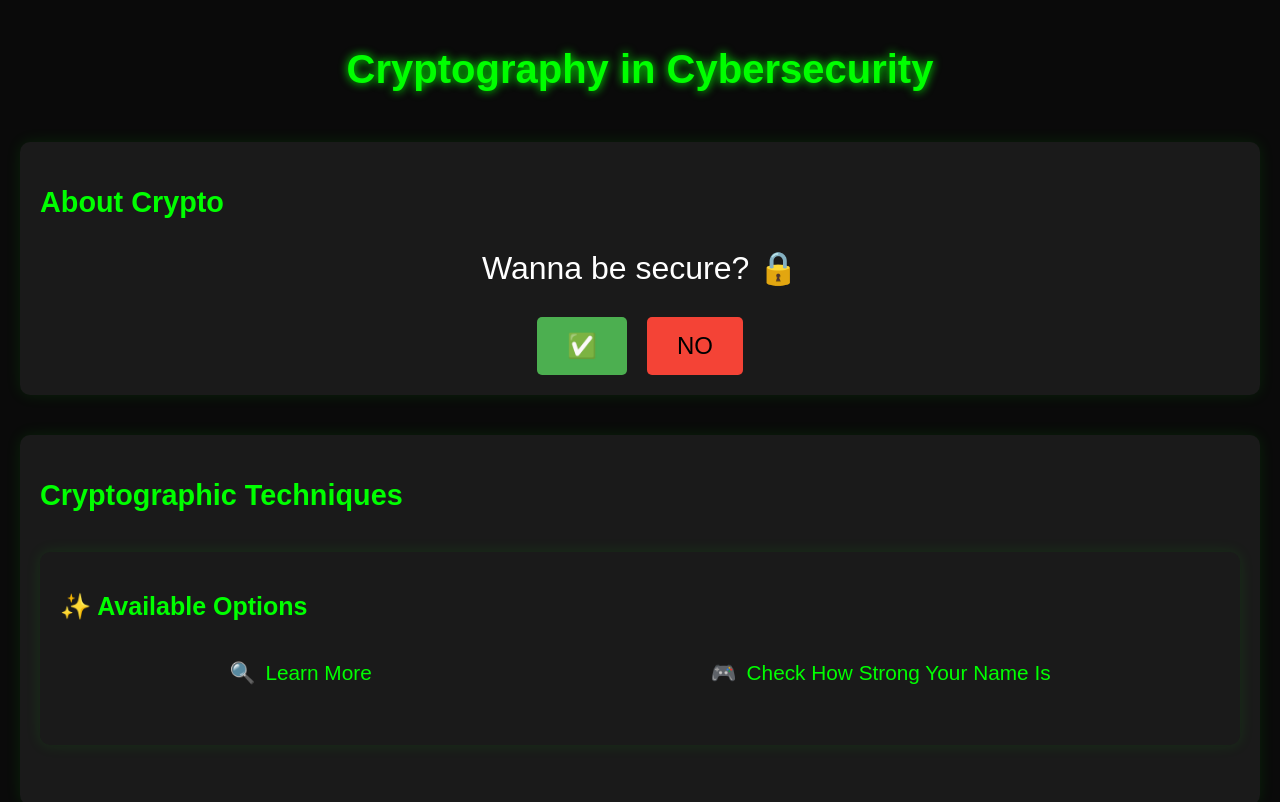
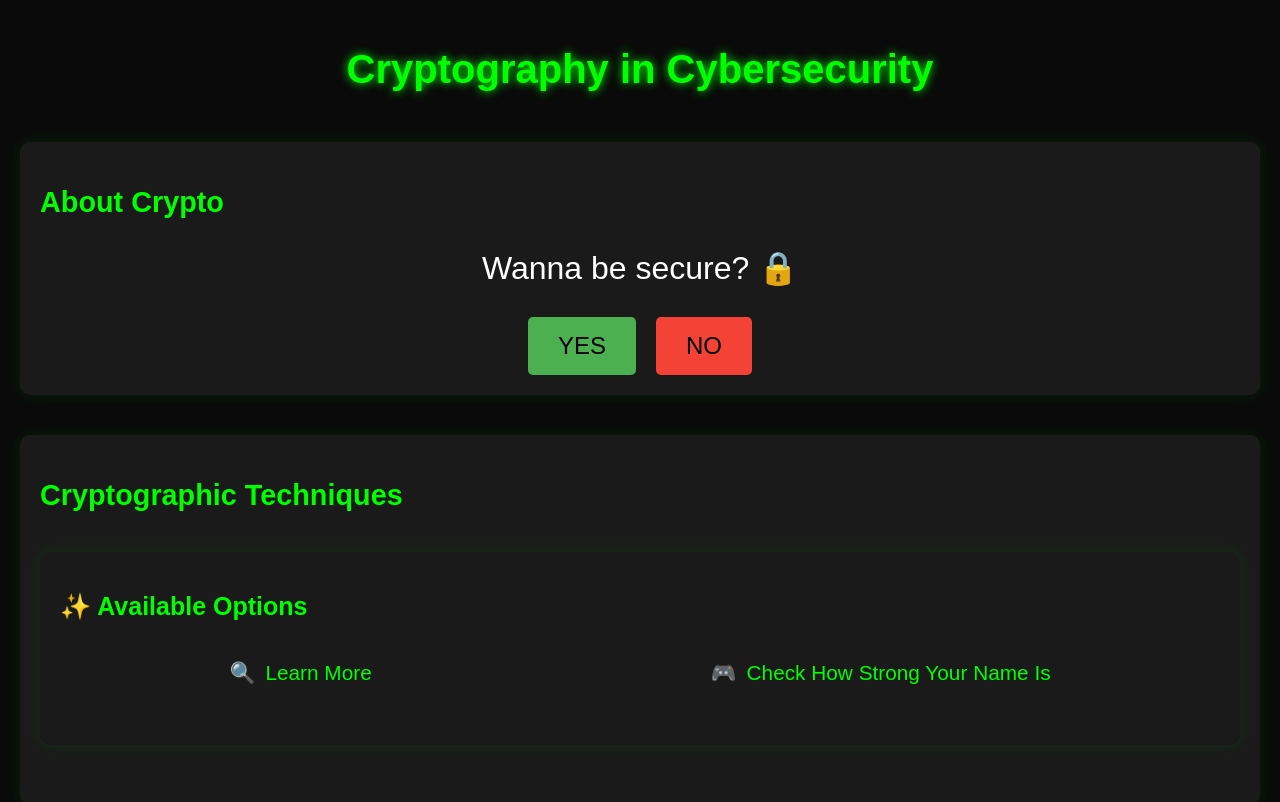
Before and after one commit to arjav-0412/Cyber, a plain HTML site: page first.html in a window 1280 px wide. Shown: the top 802 px of the page. Drawn offline with Linux system fonts and the light colour scheme.

Commit message:
Update first.html

```diff
--- a/first.html
+++ b/first.html
@@ -235,7 +235,7 @@
         <h2 class="section-title">About Crypto</h2>
         <div class="security-question">Wanna be secure? 🔒</div>
         <div class="button-container">
-            <button class="choice-button" onclick="window.location.href='explain.html'" style="background-color: #4CAF50">✅</button>
+            <button class="choice-button" onclick="window.location.href='explain.html'" style="background-color: #4CAF50">YES</button>
             <button class="choice-button" onclick="window.location.href='games.html'" style="background-color: #f44336">NO</button>
         </div>
     </section>
```
